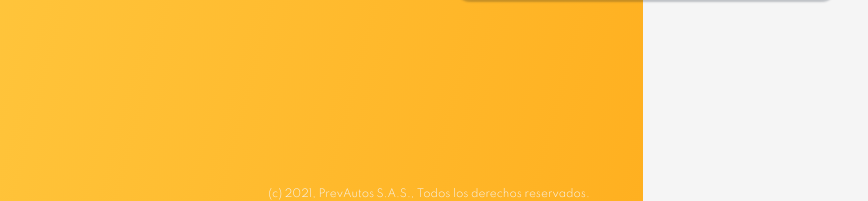
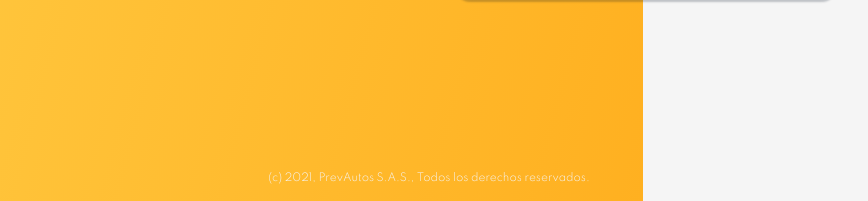
Before and after one commit to jam65st/previ-autos-sggc, a plain HTML site: page index.html in a window 1280 px wide. Shown: the part 599-800 px from the top of the page, without its empty margins (211-1079 px from the left). Drawn offline with Linux system fonts and the light colour scheme.

Commit message:
end footer update

```diff
--- a/css/styles.css
+++ b/css/styles.css
@@ -280,7 +280,7 @@ footer {
 	font-size   : .65rem;
 	font-weight : 300;
 	bottom      : 0;
-	padding     : .5rem .5rem 1rem;
+	padding     : .5rem .5rem 1rem !important;
 	z-index     : 5000;
 	color       : #f5f5f5;
 }
```
